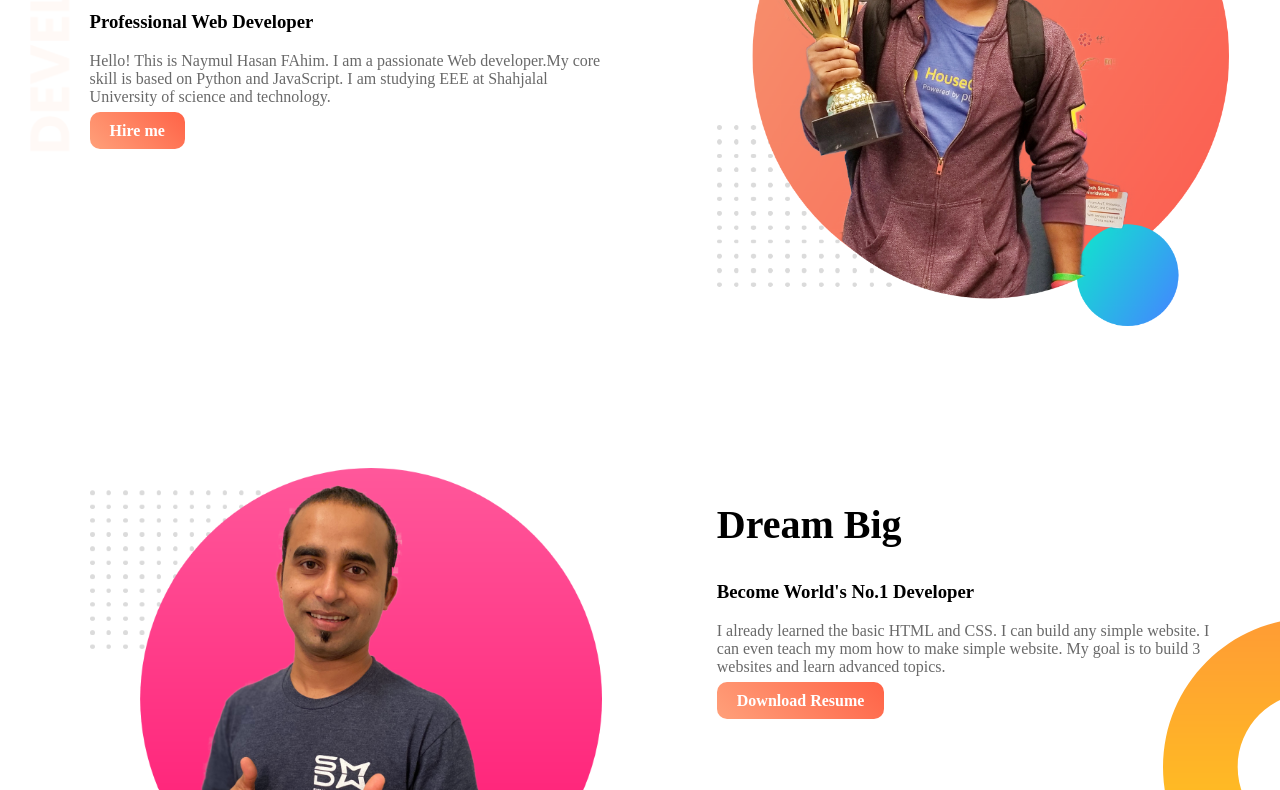
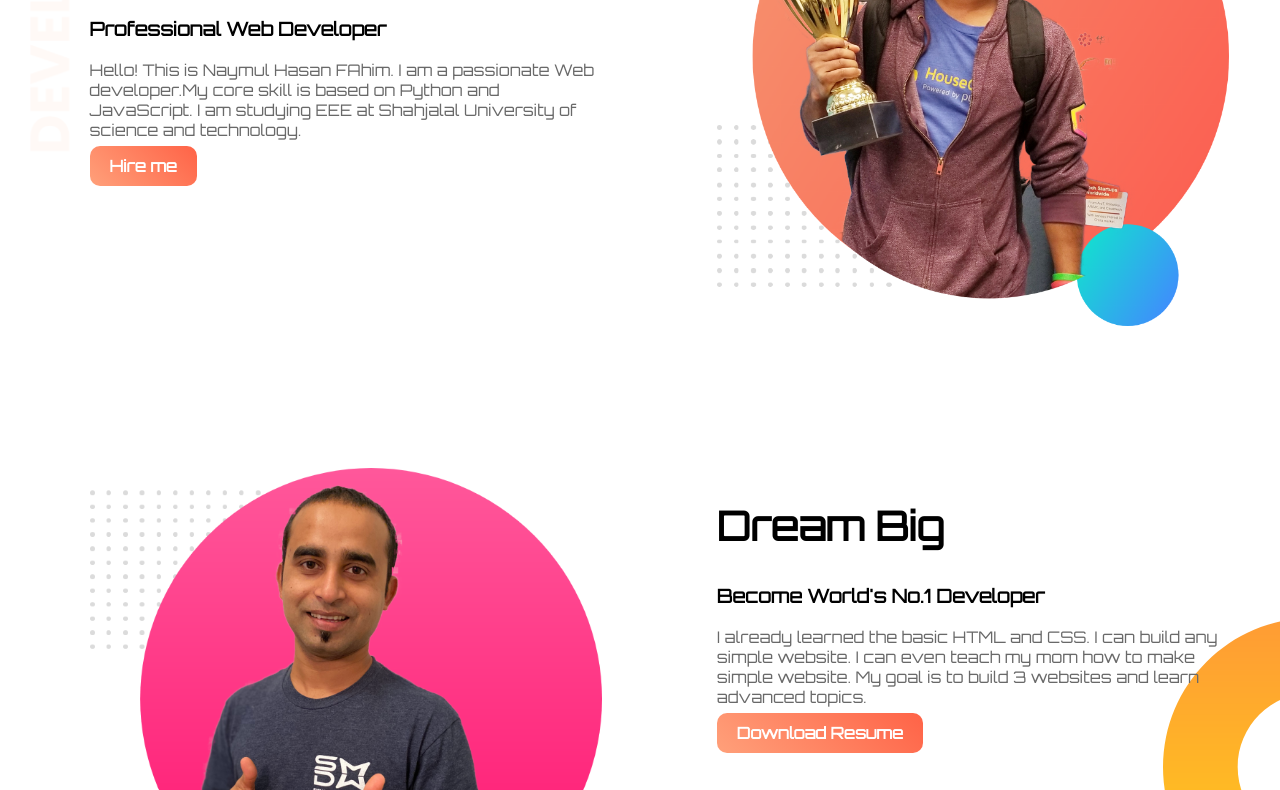
Before and after one commit to rootghost/portfolio, a plain HTML site: page index.html in a window 1280 px wide. Shown: the part 208-998 px from the top of the page. Drawn offline with Linux system fonts and the light colour scheme.

Commit message:
font-changed

```diff
--- a/index.html
+++ b/index.html
@@ -3,6 +3,7 @@
 <head>
     <title>Naymul Hasan Fahim</title>
     <link rel="stylesheet" href="style.css">
+    <link href="https://fonts.googleapis.com/css2?family=Orbitron&family=Raleway:wght@100&display=swap" rel="stylesheet">
 </head>
 <body>
     <section class="top-banner">
--- a/style.css
+++ b/style.css
@@ -1,5 +1,6 @@
 body{
     margin:0;
+    font-family: 'Orbitron', sans-serif;
 }
 h1{
     font-size: 40px;
```
